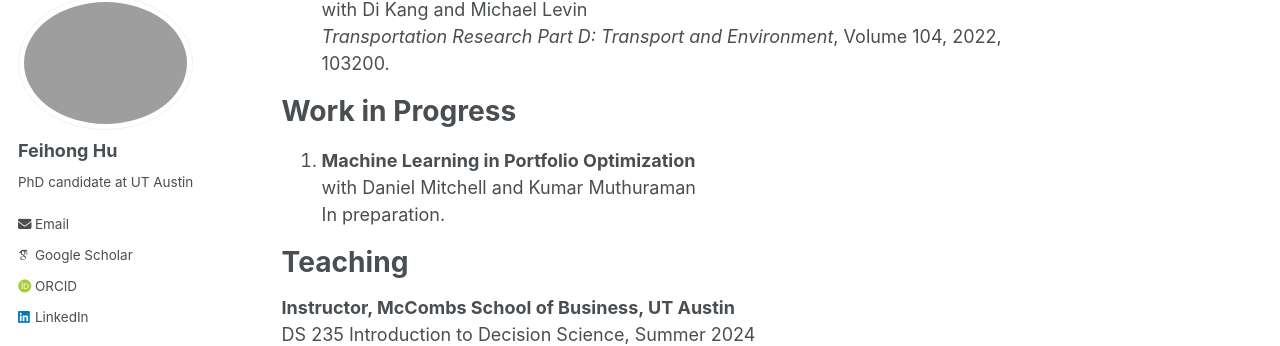
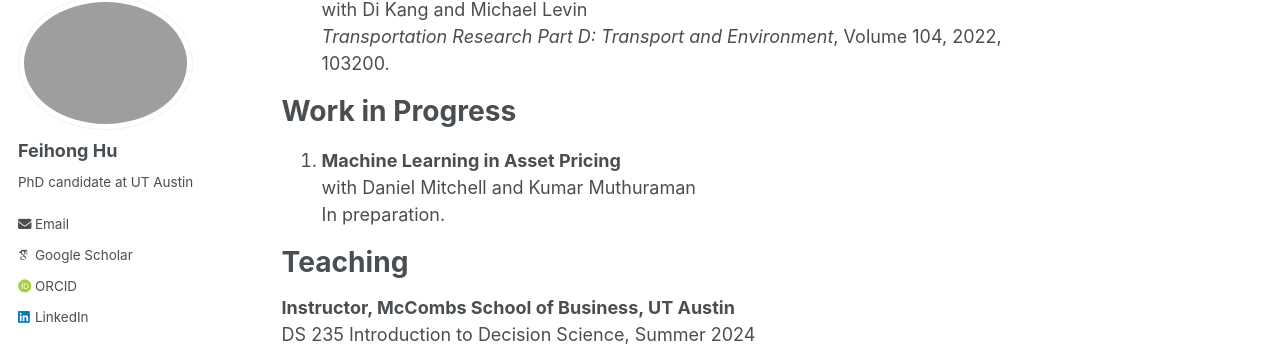
Before and after one commit to feihonghu/feihonghu.github.io, a Jekyll site: the page built from _pages/about.md, in a window 1280 px wide and 900 px high, scrolled down 540 px. Shown: the part 110-456 px from the top of the window. Built offline with Jekyll 4.4.1, drawn with Linux system fonts in a browser that asks for light colours; some web fonts are replaced.

Commit message:
Update about.md

```diff
--- a/_pages/about.md
+++ b/_pages/about.md
@@ -23,7 +23,7 @@ Publications and Manuscripts
 
 Work in Progress
 ======
-1. **Machine Learning in Portfolio Optimization**<br/>
+1. **Machine Learning in Asset Pricing**<br/>
    with Daniel Mitchell and Kumar Muthuraman<br/>
    In preparation.
 
```
